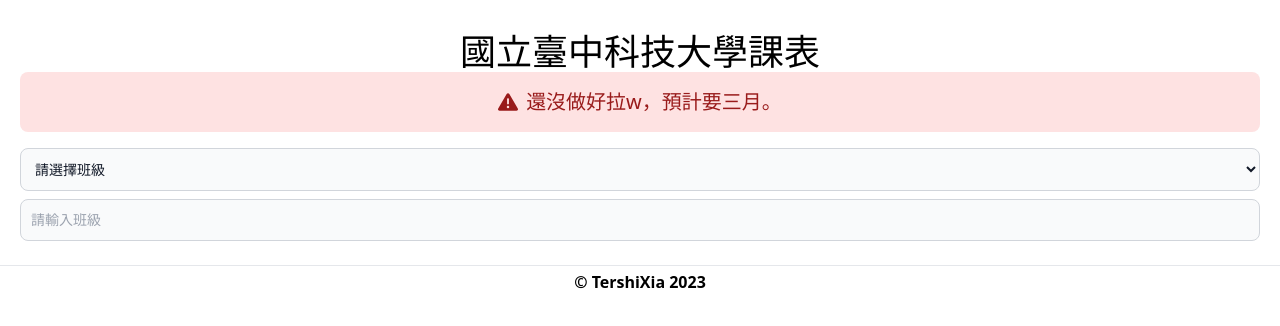
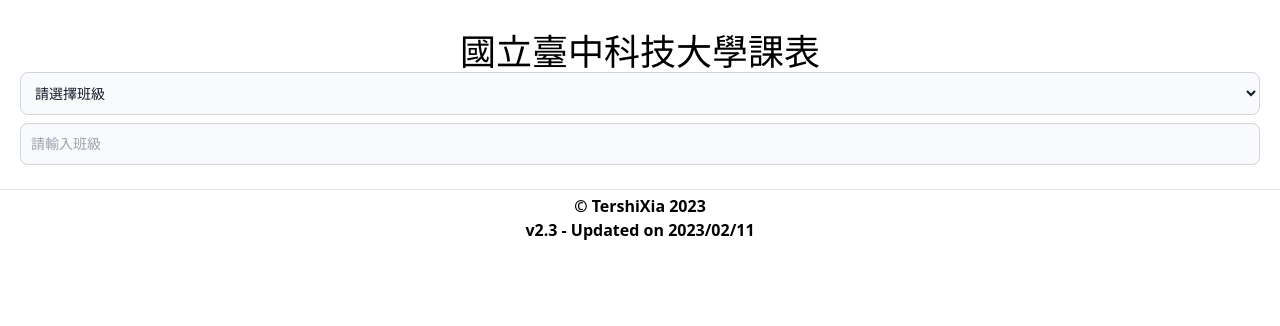
Before and after one commit to mmm25002500/Nutc-class-timetable, a React (Vite) app: page / in a window 1280 px wide. Shown: the top 326 px of the page. Built offline with nearby package versions, Linux system fonts and the light colour scheme.

Commit message:
Feat: footer add version and date

```diff
--- a/changelog.json
+++ b/changelog.json
@@ -1,4 +1,12 @@
 [
+    {
+        "version": "v2.3",
+        "date": "2023/02/11",
+        "content": [
+            "刪除「星期」字樣",
+            "Footer 新增版本和更新日期資訊"
+        ]
+    },
     {
         "version": "v2.2",
         "date": "2023/02/04",
@@ -9,7 +17,8 @@
             "新增 red-alert 元件",
             "修復手機版畫面"
         ]
-    },{
+    },
+    {
         "version": "v2.1",
         "date": "2023/02/04",
         "content": [
--- a/src/components/Footer.tsx
+++ b/src/components/Footer.tsx
@@ -1,3 +1,5 @@
+import ChangeLog from "../../ChangeLog.json";
+
 const Footer = () => {
   return (
     <div>
@@ -5,6 +7,8 @@ const Footer = () => {
       <hr />
       <p className="text-black dark:text-white text-center font-bold pt-1 pb-1">
         &copy; TershiXia 2023
+        <br />
+        {ChangeLog[0].version} - Updated on { ChangeLog[0].date }
       </p>
     </div>
   )
--- a/src/pages/Home.tsx
+++ b/src/pages/Home.tsx
@@ -51,7 +51,7 @@ const Home = () => {
     <div className="container mx-auto pt-8 pl-5 pr-5 text-black dark:text-white transition-colors duration-100">
       <h1 className="text-4xl text-center">國立臺中科技大學課表</h1>
 
-      <RedAlert text="還沒做好拉w，預計要三月。"/>
+      {/* <RedAlert text="還沒做好拉w，預計要三月。"/> */}
 
       <select defaultValue={"defaultSelect"} value={localStorage.getItem('classID')!} onChange={(e) => getData(e.target.value)} id="countries" className="bg-gray-50 border border-gray-300 text-gray-900 text-sm rounded-lg focus:ring-blue-500 focus:border-blue-500 block w-full p-2.5 dark:bg-gray-700 dark:border-gray-600 dark:placeholder-gray-400 dark:text-white dark:focus:ring-blue-500 dark:focus:border-blue-500 focus:outline-none">
         <option value="defaultSelect" disabled className="">請選擇班級</option>
```
